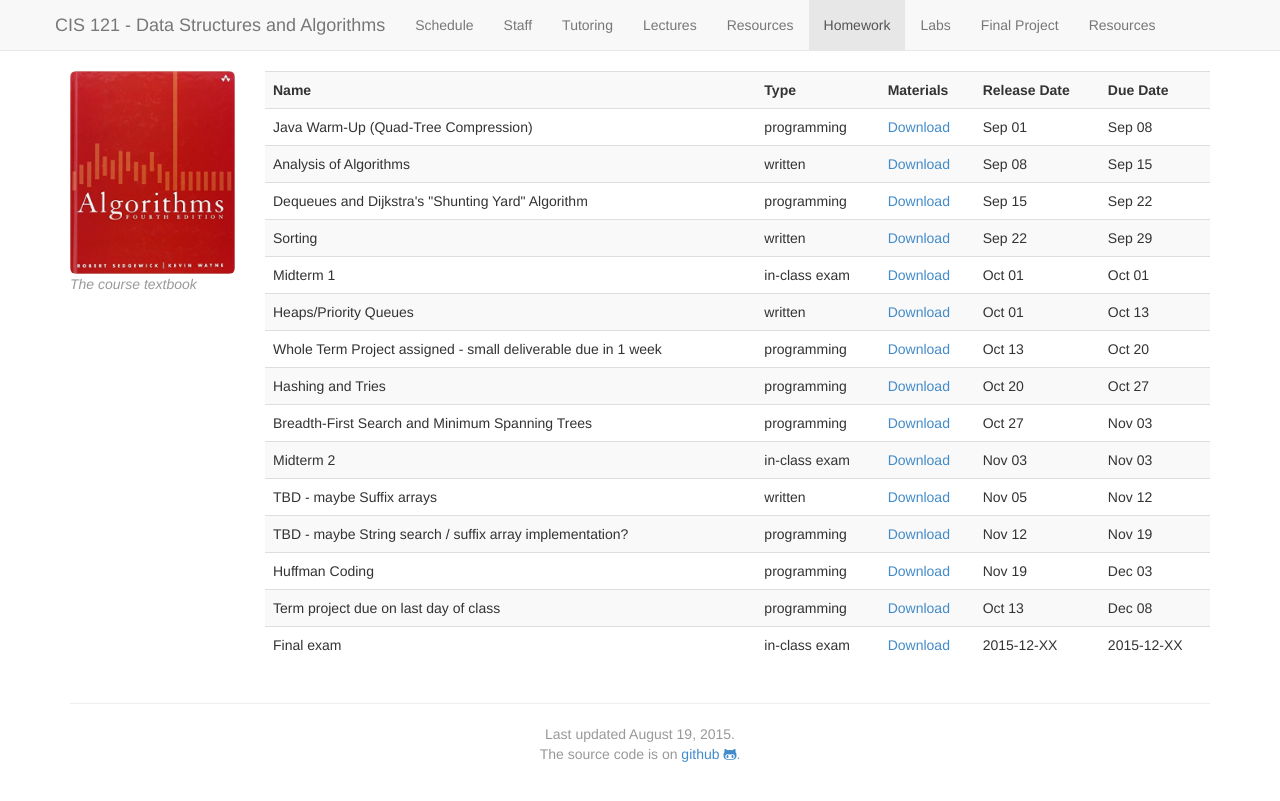
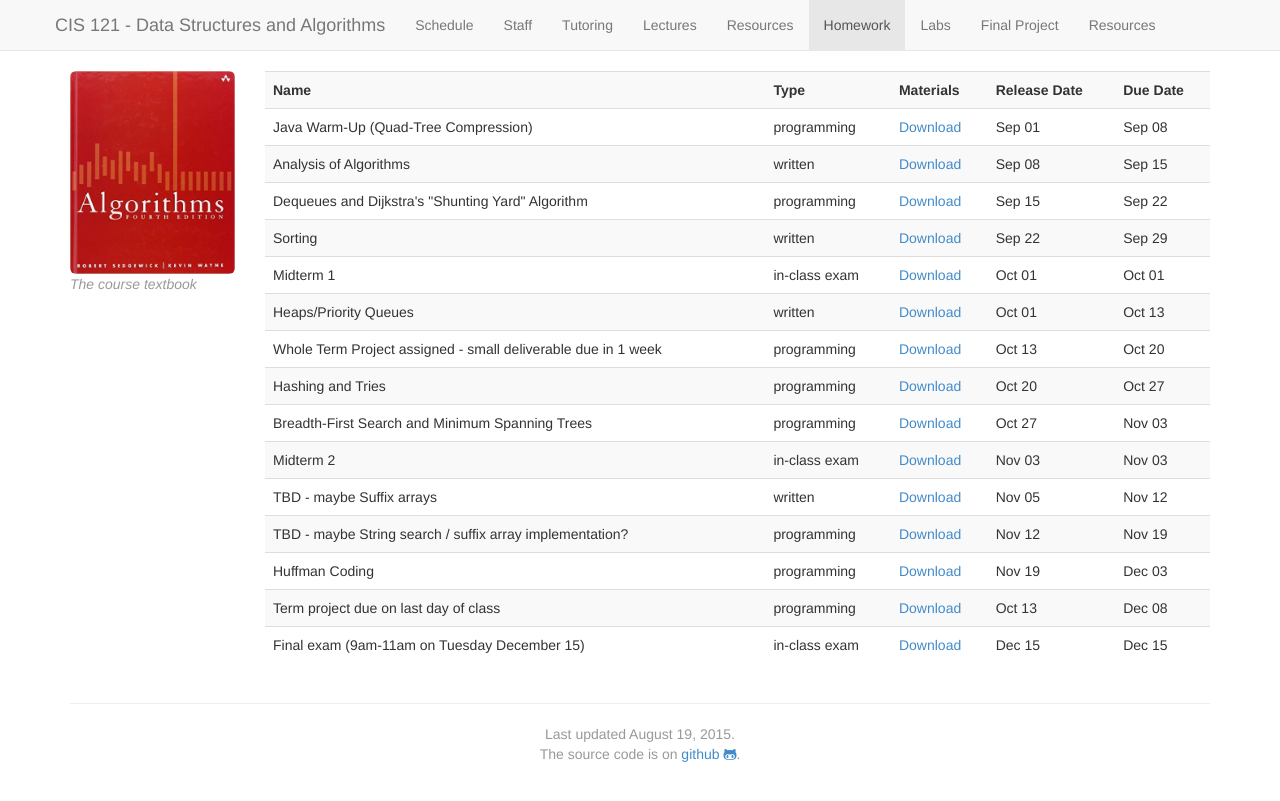
Before and after one commit to callison-burch/data-structures-and-algorithms, a Jekyll site: the page built from homework.md, in a window 1280 px wide. Shown: the top 801 px of the page. Built offline with Jekyll 4.4.1, drawn with Linux system fonts in a browser that asks for light colours; nearby versions of some CDN libraries.

Commit message:
Added date of the final exam

```diff
--- a/_data/homeworks.yaml
+++ b/_data/homeworks.yaml
@@ -83,8 +83,8 @@
    release_date: 2015-10-13
    due_date: 2015-12-08
 -
-   assignment: Final exam
+   assignment: Final exam (9am-11am on Tuesday December 15)
    link:
    type: in-class exam
-   release_date: 2015-12-XX
-   due_date: 2015-12-XX
+   release_date: 2015-12-15
+   due_date: 2015-12-15
--- a/_data/lectures.yaml
+++ b/_data/lectures.yaml
@@ -298,8 +298,8 @@
   date: 2015-12-08
   title: Course Wrap-up
 -
-  date: 2015-12-XX
-  title: Final Exam
+  date: 2015-12-15
+  title: Final Exam (9am-11am on Tuesday December 15)
   highlights:
     - Tries
     - Regular Expressions
```
